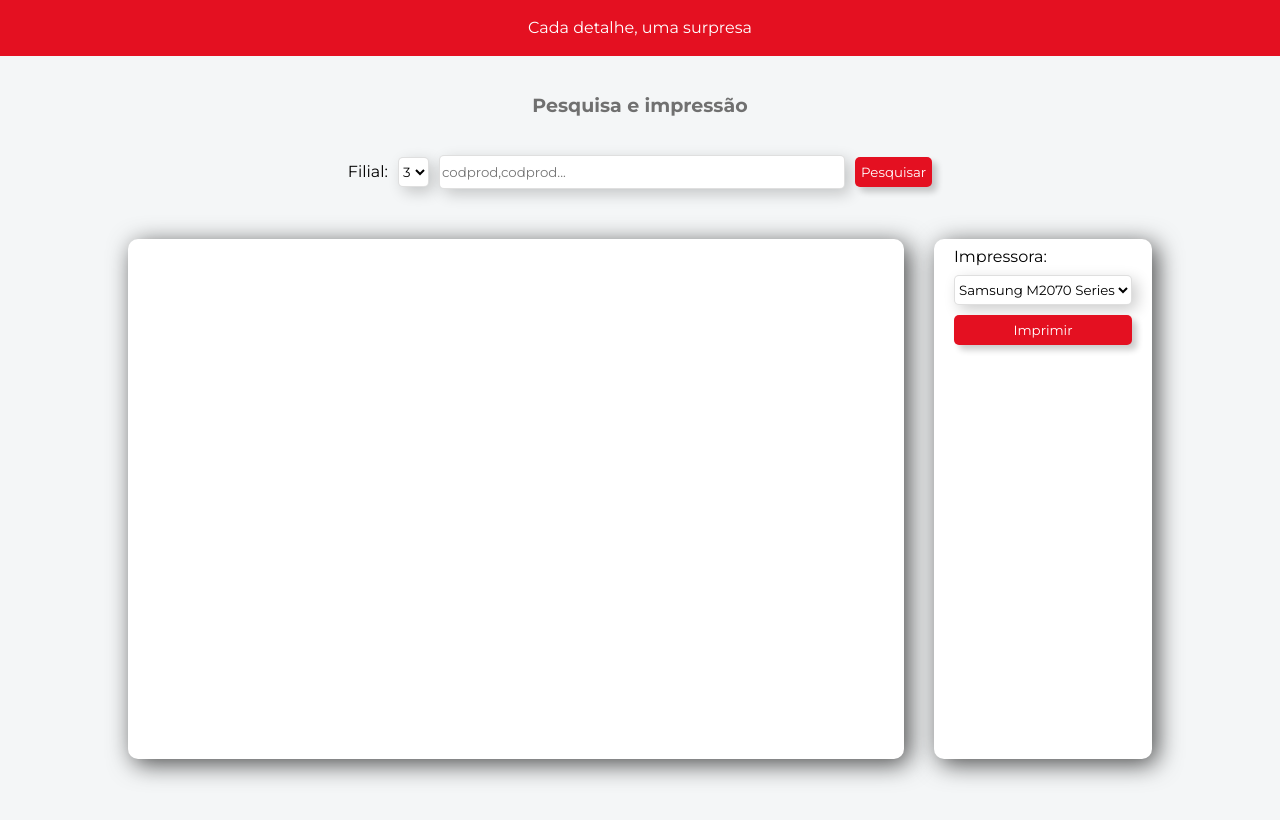
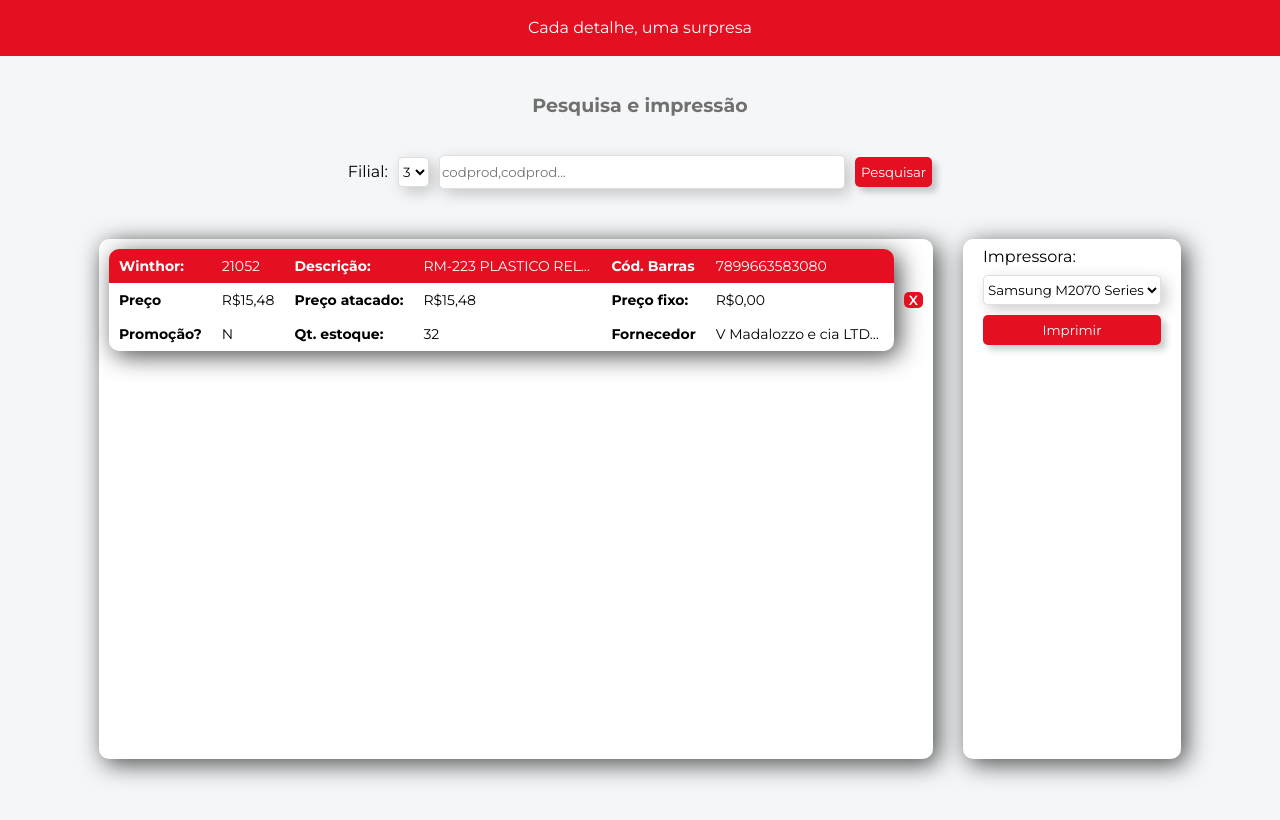
Before and after one commit to Kazanto/list-and-print-template, a plain HTML site: page index.html in a window 1280 px wide. Drawn offline with nearby package versions, Linux system fonts and the light colour scheme.

Commit message:
finishing the desktop model with reusable components

```diff
--- a/index.html
+++ b/index.html
@@ -52,13 +52,50 @@
             placeholder="codprod,codprod..."
           />
           <button class="kzt-filters__search-button" type="submit">
-            Pesquisar
+            <span>Pesquisar</span>
           </button>
         </form>
       </div>
       <div class="kzt-shell">
         <div class="kzt-shell kzt-shell--max-width-1024">
-          <div class="kzt-box kzt-box--large"></div>
+          <div class="kzt-box kzt-box--large">
+            <ul class="kzt-product-container">
+              <li>
+                <form class="kzt-product-row">
+                  <table class="kzt-product-row__product-info kzt-basic-product-info-table">
+                    <tr class="kzt-basic-product-info-table__first-row">
+                        <th>Winthor:</th>
+                        <td>21052</td>
+                        <th>Descrição:</th>
+                        <td>RM-223 PLASTICO RELOGIO RAL</td>
+                        <th>Cód. Barras</th>
+                        <td>7899663583080</td>
+                    </tr>
+                    <tr>
+                        <th>Preço</th>
+                        <td>R$15,48</td>
+                        <th>Preço atacado:</th>
+                        <td>R$15,48</td>
+                        <th>Preço fixo:</th>
+                        <td>R$0,00</td>
+                    </tr>
+                    <tr>
+                        <th>Promoção?</th>
+                        <td>N</td>
+                        <th>Qt. estoque:</th>
+                        <td>32</td>
+                        <th>Fornecedor</th>
+                        <td>V Madalozzo e cia LTDAAAAAAAAAA</td>
+                    </tr>
+                  </table>
+                  <input class="kzt-product-row__input" type="hidden">
+                  <button class="kzt-product-row__remove-button" type="submit">
+                   <span>X</span>
+                  </button>
+                </form>
+              </li>
+            </ul>
+          </div>
           <div id="list-and-print-box#1" class="kzt-box kzt-box--medium">
             <div class="kzt-shell">
               <form class="kzt-filters">
--- a/styles/kzt-base-style.css
+++ b/styles/kzt-base-style.css
@@ -86,6 +86,7 @@
 
 .kzt-box.kzt-box--large {
   flex-grow: 5;
+  max-width: 100%;
 }
 
 .kzt-box.kzt-box--medium {
--- a/styles/list-and-print-1.css
+++ b/styles/list-and-print-1.css
@@ -55,7 +55,7 @@
 }
 
 svg.kzt-mobile-menu__button__svg {
-      fill: #E41021;
+  fill: #e41021;
   margin: 0 auto;
 }
 
@@ -66,3 +66,61 @@
 }
 
 /* /kzt Menu mobile */
+
+/* kzt-basic-product-info-table */
+
+.kzt-product-row {
+  display: flex;
+  gap: 10px;
+  align-items: center;
+}
+
+table.kzt-basic-product-info-table {
+  box-shadow: 5px 5px 25px rgb(0 0 0 / 70%);
+  border-radius: 10px;
+  border-collapse: collapse;
+  font-size: 14px;
+  max-width: 100%;
+  overflow-x: auto;
+}
+
+.kzt-basic-product-info-table th,
+.kzt-basic-product-info-table td {
+  text-align: left;
+  padding: 10px;
+  white-space: nowrap;
+}
+
+.kzt-basic-product-info-table td {
+  white-space: nowrap;
+  max-width: 12em;
+  overflow: hidden;
+  text-overflow: ellipsis;
+  margin-left: 5px;
+}
+
+.kzt-basic-product-info-table__first-row {
+  background-color: #e41021;
+  color: #ffffff;
+}
+
+.kzt-basic-product-info-table__first-row th:first-child {
+  border-top-left-radius: 10px;
+}
+
+.kzt-basic-product-info-table__first-row td:last-child {
+  border-top-right-radius: 10px;
+}
+
+.kzt-product-row__remove-button {
+  height: fit-content;
+  border-radius: 5px;
+  border: none;
+  background-color: #e41021;
+  color: #ffffff;
+  font-weight: 600;
+  padding: 0 5px;
+  cursor: pointer;
+}
+
+/* /kzt-basic-product-info-table */
```
Lines whose indentation alone changed are shown as unchanged.
